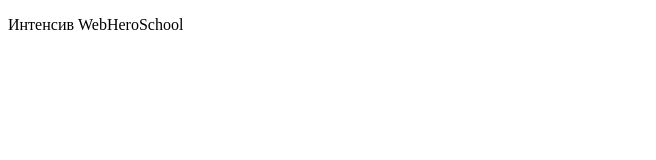
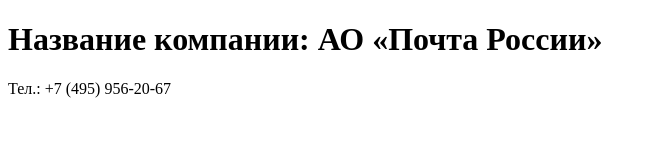
Before and after one commit to maximumsweet/NewProject, a plain HTML site: page index.html in a window 1280 px wide. Shown: the whole page, without its empty margins (0-656 px from the left). Drawn offline with Linux system fonts and the light colour scheme.

Commit message:
Обновленная информация в index.html

```diff
--- a/index.html
+++ b/index.html
@@ -7,7 +7,7 @@
     <title>Интенсив WebHeroSchool</title>
 </head>
 <body>
-    <p>Интенсив WebHeroSchool</p>
-
+    <h1>Название компании: АО «Почта России»</h1>
+    <p>Тел.: +7 (495) 956-20-67</p>
 </body>
 </html>
```
